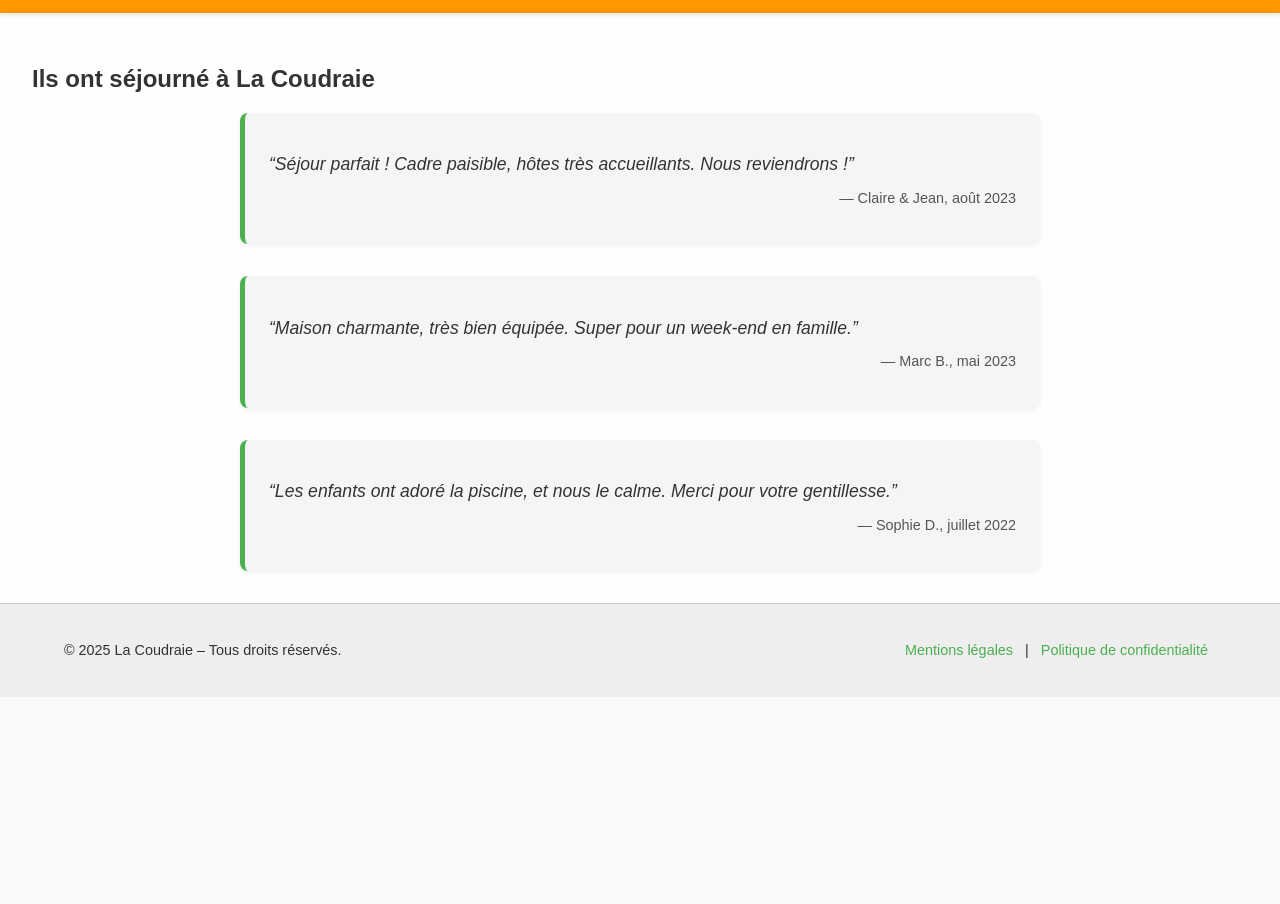
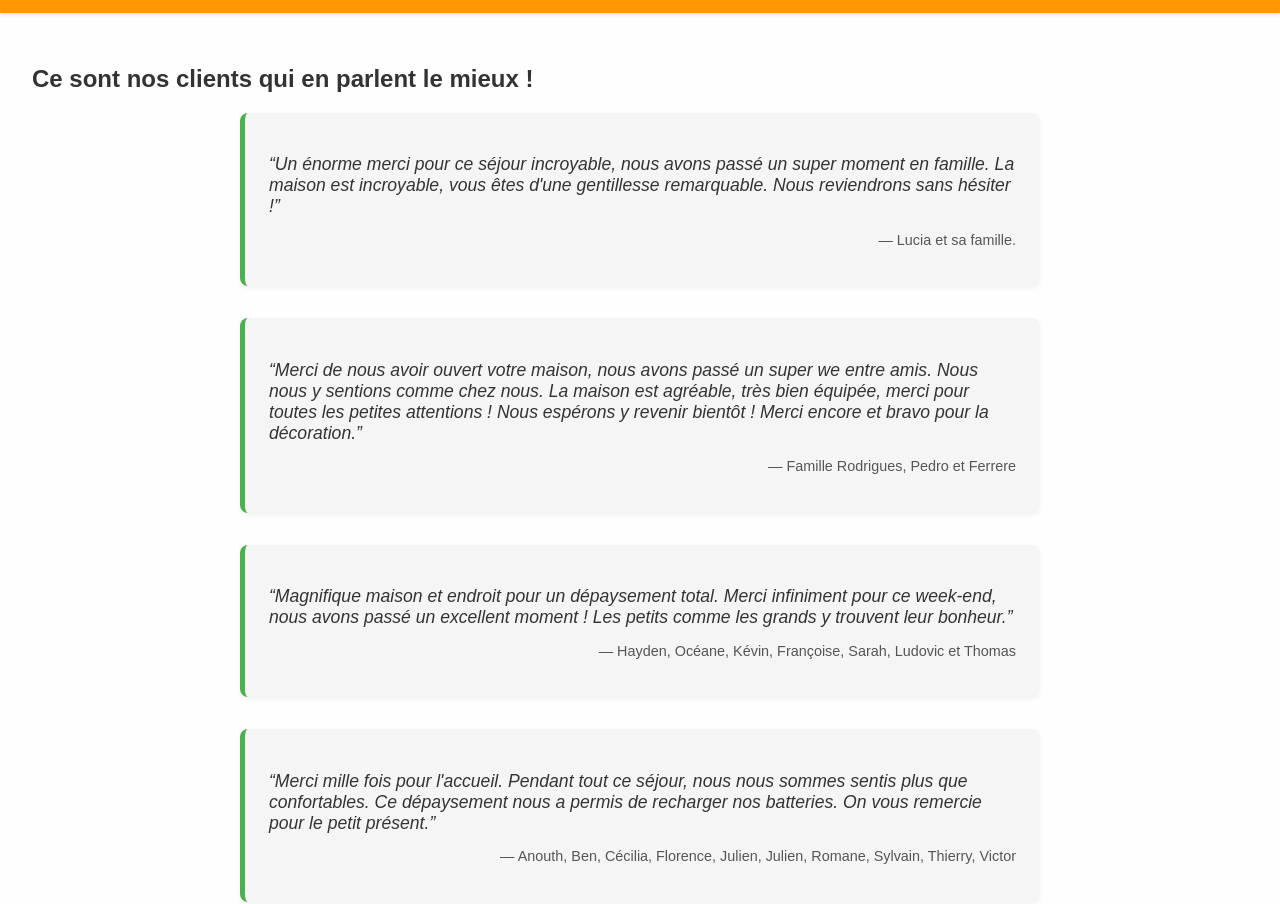
Before and after one commit to GerryFELICITE/la-coudraie, a plain HTML site: page temoignages.html in a window 1280 px wide. Shown: the part 53-957 px from the top of the page. Before the commit the page ends 800 px from the top, so only its background shows below. Drawn offline with Linux system fonts and the light colour scheme.

Commit message:
Ajout de textes sur la page d'accueil et des témoignages réels

```diff
--- a/styles.css
+++ b/styles.css
@@ -133,11 +133,13 @@ body {
   .hero-content h1 {
     font-size: 2.8rem;
     margin-bottom: 1rem;
+     text-shadow: 2px 2px 6px rgba(0, 0, 0, 0.7);
   }
 
   .hero-content p {
     font-size: 1.3rem;
     margin-bottom: 2rem;
+    text-shadow: 2px 2px 6px rgba(0, 0, 0, 0.7);
   }
 
   .hero-buttons {
--- a/temoignages.html
+++ b/temoignages.html
@@ -10,24 +10,12 @@
   <div id="header-container"></div>
 
   <main class="temoignages-page">
-    <h2>Ils ont séjourné à La Coudraie</h2>
-    <div class="testimonial-list">
-      <div class="testimonial">
-        <p class="message">“Séjour parfait ! Cadre paisible, hôtes très accueillants. Nous reviendrons !”</p>
-        <p class="author">— Claire & Jean, août 2023</p>
-      </div>
-      <div class="testimonial">
-        <p class="message">“Maison charmante, très bien équipée. Super pour un week-end en famille.”</p>
-        <p class="author">— Marc B., mai 2023</p>
-      </div>
-      <div class="testimonial">
-        <p class="message">“Les enfants ont adoré la piscine, et nous le calme. Merci pour votre gentillesse.”</p>
-        <p class="author">— Sophie D., juillet 2022</p>
-      </div>
-    </div>
+    <h2>Ce sont nos clients qui en parlent le mieux !</h2>
+    <div class="testimonial-list" id="testimonial-list"></div>
   </main>
 
   <div id="footer-container"></div>
   <script src="script.js"></script>
+  <script src="temoignages.js"></script>
 </body>
 </html>
--- /dev/null
+++ b/temoignages.js
@@ -0,0 +1,19 @@
+document.addEventListener("DOMContentLoaded", () => {
+  fetch('temoignages.json')
+    .then(response => response.json())
+    .then(data => {
+      const container = document.getElementById('testimonial-list');
+      data.forEach(t => {
+        const div = document.createElement('div');
+        div.className = 'testimonial';
+        div.innerHTML = `
+          <p class="message">“${t.message}”</p>
+          <p class="author">— ${t.author}</p>
+        `;
+        container.appendChild(div);
+      });
+    })
+    .catch(error => {
+      console.error("Erreur lors du chargement des témoignages :", error);
+    });
+});
--- /dev/null
+++ b/temoignages.json
@@ -0,0 +1,46 @@
+[
+  {
+  "message": "Un énorme merci pour ce séjour incroyable, nous avons passé un super moment en famille. La maison est incroyable, vous êtes d'une gentillesse remarquable. Nous reviendrons sans hésiter !",
+  "author": "Lucia et sa famille."
+  },
+  {
+  "message": "Merci de nous avoir ouvert votre maison, nous avons passé un super we entre amis. Nous nous y sentions comme chez nous. La maison est agréable, très bien équipée, merci pour toutes les petites attentions ! Nous espérons y revenir bientôt ! Merci encore et bravo pour la décoration.",
+  "author": "Famille Rodrigues, Pedro et Ferrere"
+  },
+  {
+  "message": "Magnifique maison et endroit pour un dépaysement total. Merci infiniment pour ce week-end, nous avons passé un excellent moment ! Les petits comme les grands y trouvent leur bonheur.",
+  "author": "Hayden, Océane, Kévin, Françoise, Sarah, Ludovic et Thomas"
+  },
+  {
+  "message": "Merci mille fois pour l'accueil. Pendant tout ce séjour, nous nous sommes sentis plus que confortables. Ce dépaysement nous a permis de recharger nos batteries. On vous remercie pour le petit présent.",
+  "author": "Anouth, Ben, Cécilia, Florence, Julien, Julien, Romane, Sylvain, Thierry, Victor"
+  },
+  {
+  "message": "Merci beaucoup pour cette magnifique maison ! Nous avons passé un week-end incroyable en famille. Tout est parfait : les équipements, la piscine, la décoration... On n'a pas le temps de s'ennuyer. Nous espérons revenir profiter de ce petit coin de paradis !",
+  "author": "La famille Falvien Roy"
+  },
+  {
+  "message": "Une maison chaleureuse et confortable pour des retrouvailles en famille. Merci pour tout.",
+  "author": "Famille Dauphin"
+  },
+  {
+  "message": "Merci infiniment pour cet accueil. Tout était parfait.",
+  "author": "Famille Andrieux"
+  },
+  {
+  "message": "What an amazing stay we have had in your beautiful home, thank you ! The gardens are so lush and great care has been made to create such a peaceful environment. The pool is just incredible! Our four sons were in heaven and spent hours diving, jumping and having the most fun. The house is beautiful and so well decorated, the beds are soft and very confortable end the games room was a huge bonus ! Thank you.",
+  "author": "Kate and Paul from Jersey"
+  },
+  {
+  "message": "Séjour super agréable, la maison super agréable et fonctionnelle et décorée avec goût. Les enfants comme les adultes ont apprécié la salle de jeux et la piscine. Merci pour votre accueil. Rendez-vous l'année prochaine même période. Des bisous de la part de toutes et tous.",
+  "author": "Valérie et sa famille"
+  },
+  {
+  "message": "Merci beaucoup pour ce week-end. La maison, la piscine, les extérieurs... sont juste magnifiques. Nous reviendrons avec grand plaisir. Rien n'a manqué, c'était vraiment très agréable. Vos petites attentions ont été appréciées. Merci beaucoup, nous sommes ravis !",
+  "author": "Pauline et sa famille"
+  },
+  {
+  "message": "Nous avons passé un très bon séjour en famille grâce à vous. Merci pour votre accueil et votre générosité. Une parenthèse de douceur que nous garderons en mémoire éternellement. Encore merci.",
+  "author": "Famille Luders"
+  }
+]
```
Also changed, not shown: index.html (+12 -3 lines).
